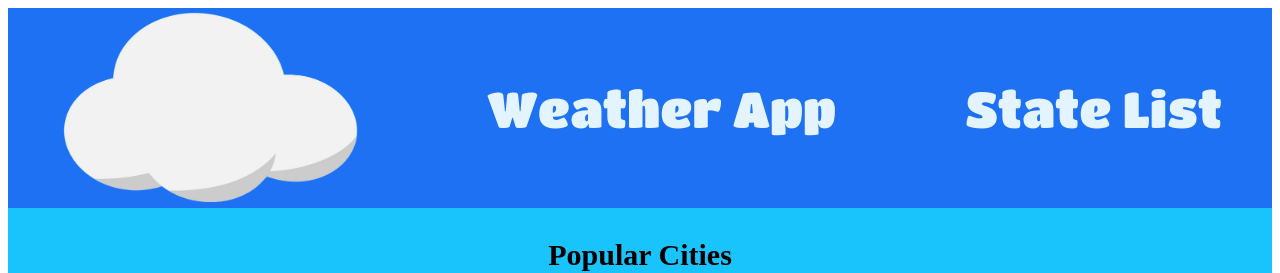
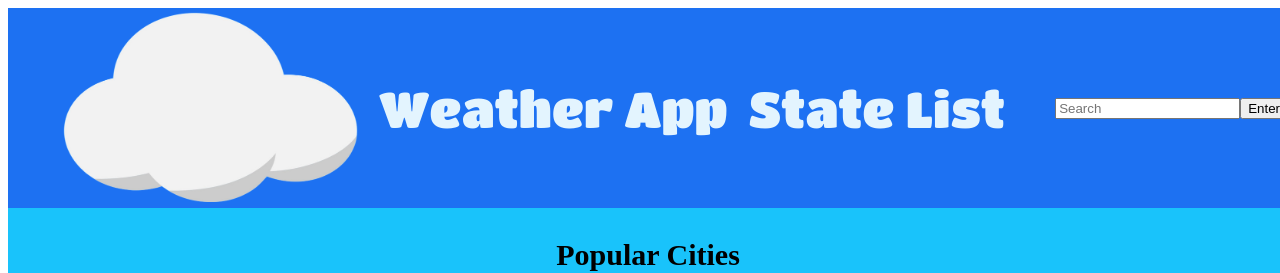
Before and after one commit to ToddPeltzer/Dewdrop, a React (Create React App) app: page / in a window 1280 px wide. Shown: the top 273 px of the page. Built offline with nearby package versions, Linux system fonts and the light colour scheme; no server answers.

Commit message:
search bar started

```diff
--- a/src/App.css
+++ b/src/App.css
@@ -2,4 +2,14 @@
     background-color: #19C3FB;
     height:100%;
     min-height: 100vmax;
+    width: 100%;
+    min-width: 100vmax;
 }
+
+@media screen and (max-width: 623px) {
+    .appMain {
+        display: flex;
+        flex-wrap: wrap;
+        justify-content: center;
+    }
+}
--- a/src/components/Header.jsx
+++ b/src/components/Header.jsx
@@ -2,6 +2,7 @@ import React from 'react';
 import { Link } from 'react-router-dom'
 import '../styling/header.css'
 import Logo from '../images/cloud.png'
+import Search from './Search'
 
 function Header(props) {
     console.log(Logo)
@@ -19,6 +20,9 @@ function Header(props) {
             <span className="headerStateList">
                 <Link to="/states" style={{ color: '#E3F4FE', textDecoration: 'none', fontSize: '50px' }}>State List</Link>
             </span>
+            <span>
+                <Search />
+            </span>
         </div>
     );
 }
--- /dev/null
+++ b/src/components/Search.jsx
@@ -0,0 +1,14 @@
+import React from 'react';
+
+function Search(props) {
+    return (
+        <div>
+        <input placeholder="Search"></input>
+        <submit>
+            <button>Enter</button>
+        </submit>
+        </div>
+    );
+}
+
+export default Search;
--- a/src/styling/header.css
+++ b/src/styling/header.css
@@ -6,7 +6,10 @@
     padding: 0%;
     background-color: #1D71F2;
     height: 200px;
-    font-family: 'Titan One', cursive;}
+    width: 100%;
+    min-width: 100vmax;
+    font-family: 'Titan One', cursive;
+}
 
 
 .headerLogo {
```
